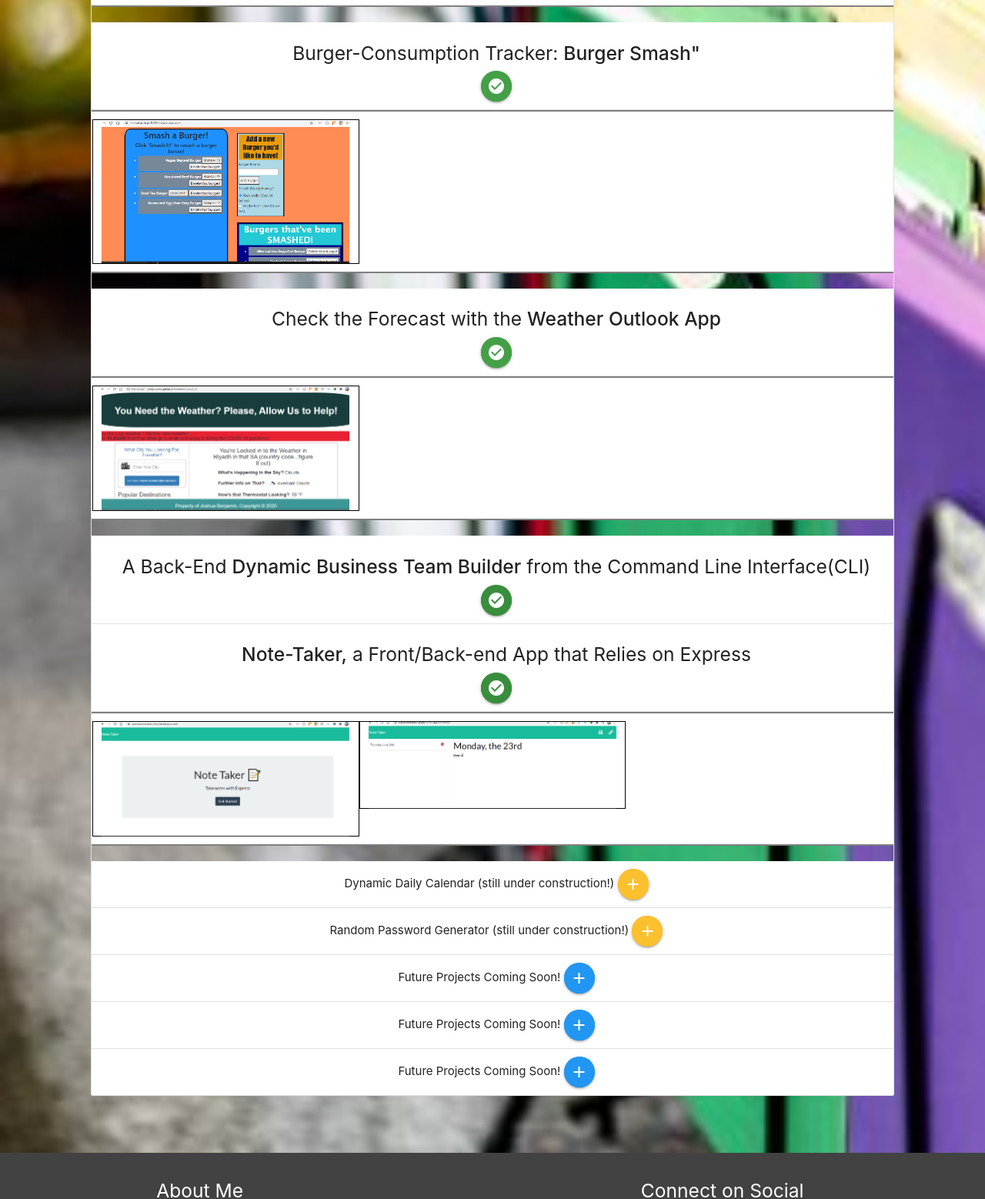
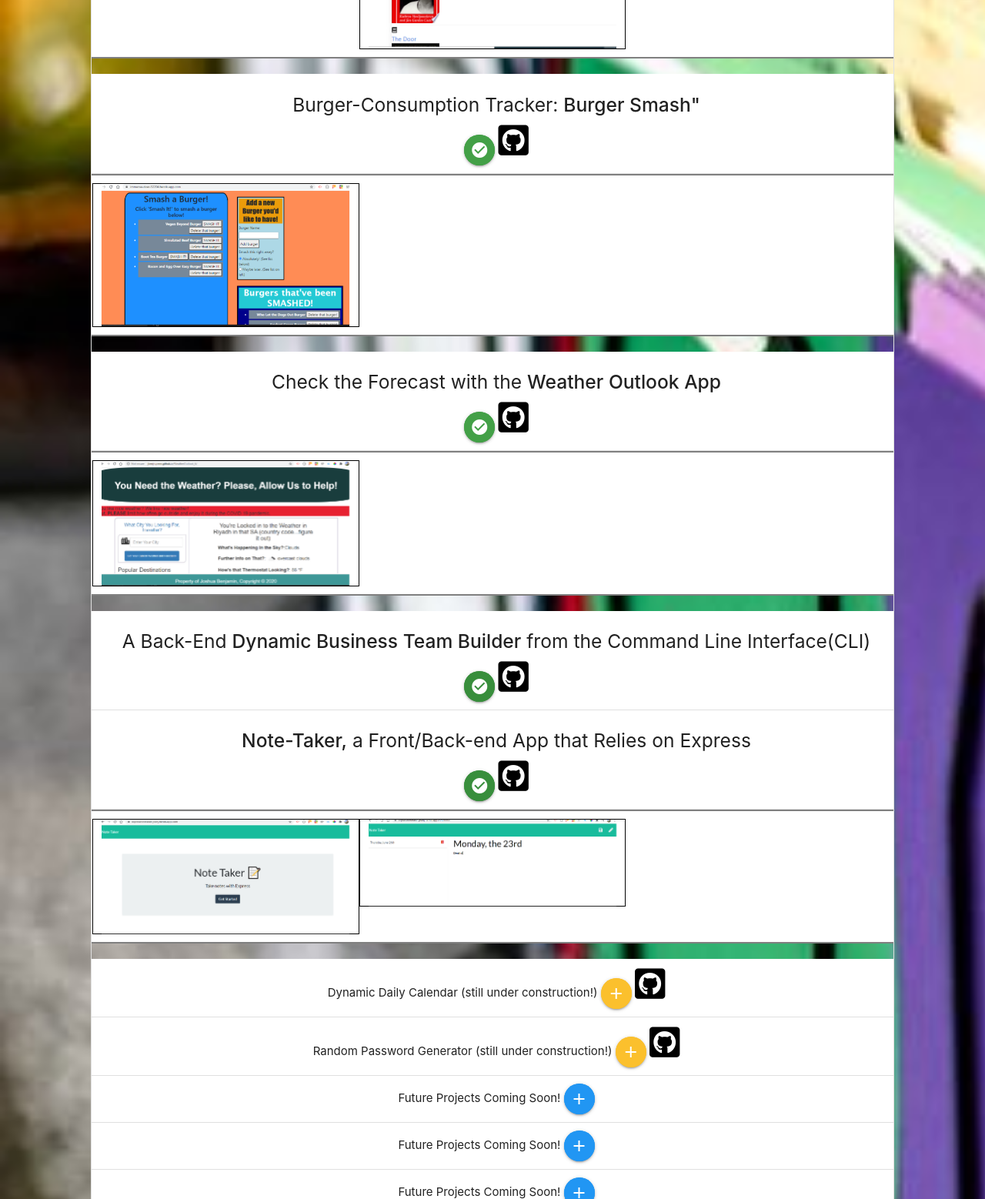
Before and after one commit to jbenj-upenn/personal-profile-v2020, a plain HTML site: page portfolio.html in a window 1280 px wide. Shown: the part 1242-2800 px from the top of the page at 77% size. Drawn offline with nearby package versions, Linux system fonts and the light colour scheme.

Commit message:
added github logo and links to code for each app

```diff
--- a/portfolio.html
+++ b/portfolio.html
@@ -114,6 +114,7 @@
                         <h4>Portfolio</h4>
                         <div>
                             <p>Click <strong>icons</strong> below or to the right of the descriptions to visit each app</p>
+                            <p>Click <strong>github logos</strong> to see the app's code</p>
                             <p>Click <strong>thumbnails</strong> below to enlargen screenshots of each app</p>
                         </div>
                     </li>
@@ -125,7 +126,9 @@
                                 class="btn-floating green darken-1 pulse">
                                 <i class="material-icons ">check_circle</i>
                             </a>
-
+                            <a href="https://github.com/ksmera01/Breaking-Bread">
+                                <i class="fab fa-github-square fa-3x" style="color:black !important"></i>
+                            </a>
                         </div>
                     </li>
                     <!-- Screenshots for each app posted below -->
@@ -151,7 +154,9 @@
                             <a href="https://jbenj-upenn.github.io/CovidActivities/"
                                 class="btn-floating green darken-1 pulse">
                                 <i class="material-icons ">check_circle</i>
-
+                            </a>
+                            <a href="https://github.com/jbenj-upenn/CovidActivities">
+                                <i class="fab fa-github-square fa-3x" style="color:black !important"></i>
                             </a>
                         </div>
                     </li>
@@ -174,7 +179,9 @@
                                         class=" btn-floating green darken-1 pulse">
                                 <i class="material-icons ">check_circle</i>
                             </a>
-
+                            <a href="https://github.com/jbenj-upenn/burgerSmash">
+                                <i class="fab fa-github-square fa-3x" style="color:black !important"></i>
+                            </a>
                         </div>
                     </li>
 
@@ -192,6 +199,9 @@
                             <a href="https://jbenj-upenn.github.io/WeatherOutlook_6/"
                                 class="btn-floating green darken-1 pulse">
                                 <i class="material-icons ">check_circle</i>
+                            </a>
+                            <a href="https://github.com/jbenj-upenn/WeatherOutlook_6">
+                                <i class="fab fa-github-square fa-3x" style="color:black !important"></i>
                             </a>
                         </div>
                     </li>
@@ -211,6 +221,9 @@
                                 class="btn-floating green darken-2 pulse">
                                 <i class="material-icons ">check_circle</i>
                             </a>
+                            <a href="https://github.com/jbenj-upenn/employee_HTML_CLI_generator">
+                                <i class="fab fa-github-square fa-3x" style="color:black !important"></i>
+                            </a>
                         </div>
                     </li>
 
@@ -219,6 +232,9 @@
                             <a href="https://expressnotetaker-jbenj.herokuapp.com/"
                                 class="btn-floating green darken-2 pulse">
                                 <i class="material-icons ">check_circle</i>
+                            </a>
+                            <a href="https://github.com/jbenj-upenn/expressNoteTaker">
+                                <i class="fab fa-github-square fa-3x" style="color:black !important"></i>
                             </a>
                         </div>
                     </li>
@@ -241,6 +257,9 @@
                                 class="btn-floating yellow darken-2 pulse">
                                 <i class="material-icons ">add</i>
                             </a>
+                            <a href="https://github.com/jbenj-upenn/DynamicDailyCalendar_05">
+                                <i class="fab fa-github-square fa-3x" style="color:black !important"></i>
+                            </a>
                         </div>
                     </li>
                     <li class="collection-item">
@@ -248,6 +267,9 @@
                             <a href="https://jbenj-upenn.github.io/RandomPasswordGen.EffYourSecurity/"
                                 class="btn-floating yellow darken-2 pulse">
                                 <i class="material-icons ">add</i>
+                            </a>
+                            <a href="https://github.com/jbenj-upenn/RandomPasswordGen.EffYourSecurity">
+                                <i class="fab fa-github-square fa-3x" style="color:black !important"></i>
                             </a>
                         </div>
                     </li>
```
Also changed, not shown: index.html (+1 -1 lines), 1 other file.
